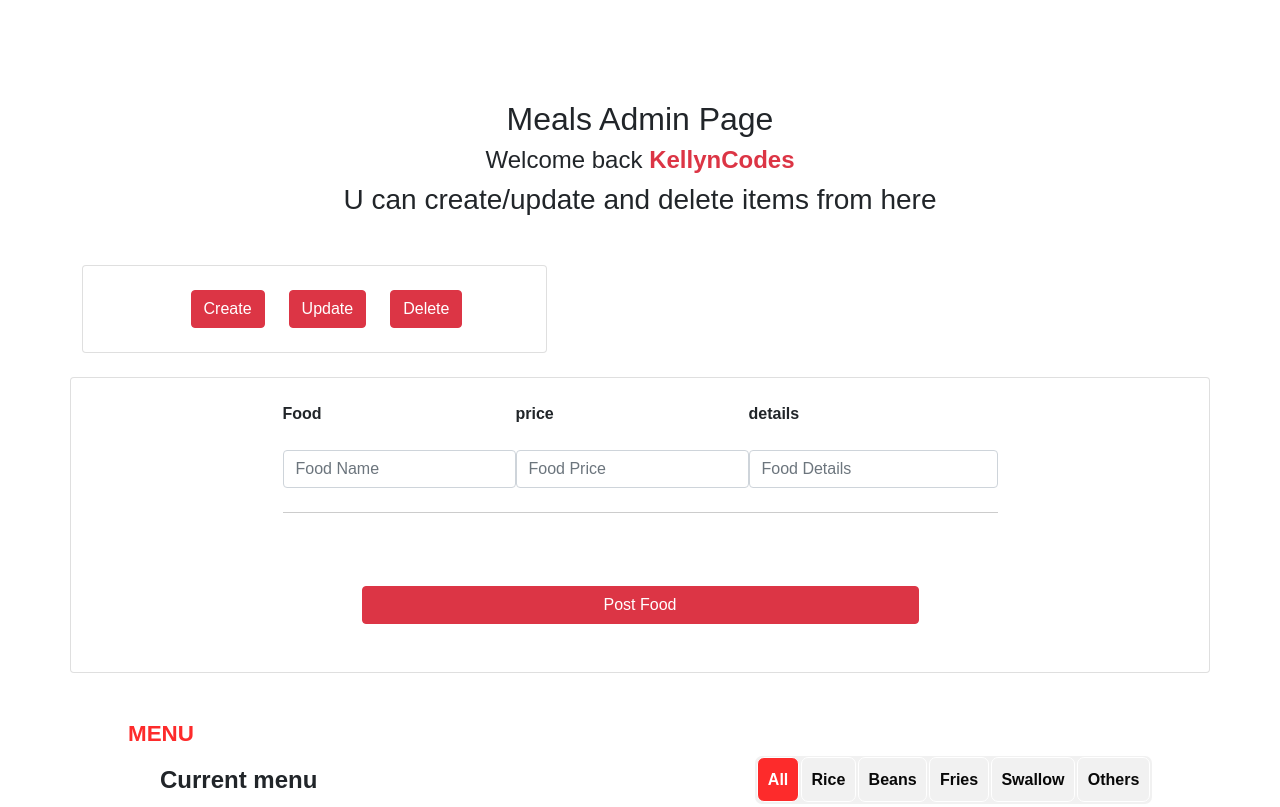
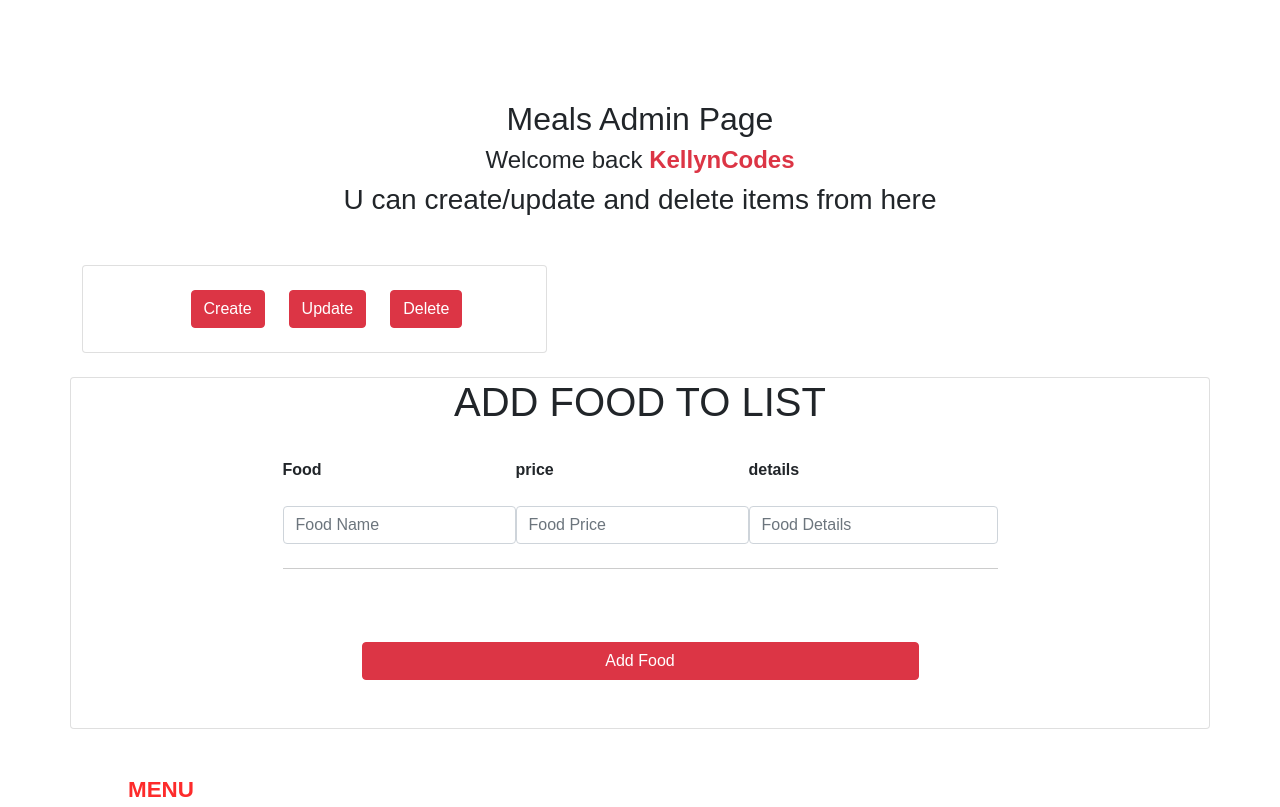
Before and after one commit to KellynCodes/BENZAO_PROJECT, a plain HTML site: page part_two/index.html in a window 1280 px wide. Shown: the top 807 px of the page. Drawn offline with nearby package versions, Linux system fonts and the light colour scheme; a web font is replaced by a local one.

Commit message:
Update index.html

```diff
--- a/part_two/index.html
+++ b/part_two/index.html
@@ -33,6 +33,7 @@
         </div>
         <div class="row">
             <div class="col-lg-12 card rounded">
+                <h1 class="text-center text-dark">ADD FOOD TO LIST</h1>
                 <table class=" offset-2 tb mx-auto">
                     <tr>
                         <th>Food</th>
@@ -47,7 +48,7 @@
                             class="form-control mt-4 me-3 mb-4"></td>
                 </table>
                 <button type="submit" style="width: 50%; "
-                    class="btn btn-danger btn-block btn-xlg offset-3 mb-5 mt-5 text-white">Post Food</button>
+                    class="btn btn-danger btn-block btn-xlg offset-3 mb-5 mt-5 text-white">Add Food</button>
             </div>
         </div>
     </div>
@@ -232,7 +233,7 @@
 
         </div>
         <div class="full_menu">
-            <button style="border: none; width: 50%;" type="button" class="full_menu_btn mt-5 mb-5 mx-auto">Add Food</button>
+            <button style="border: none; width: 50%;" type="button" class="full_menu_btn mt-5 mb-5 mx-auto">Open Full Menu</button>
         </div>
     </div>
 
```
